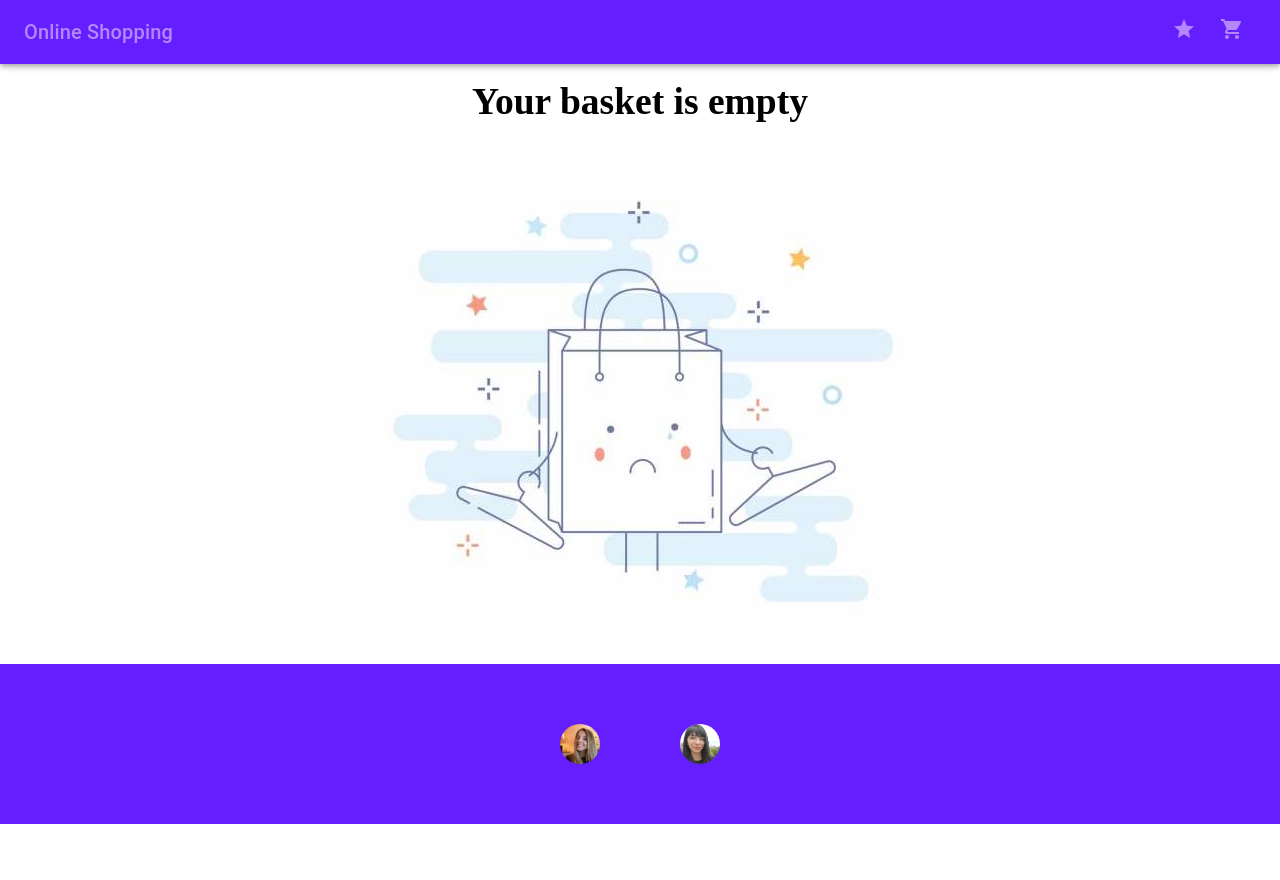
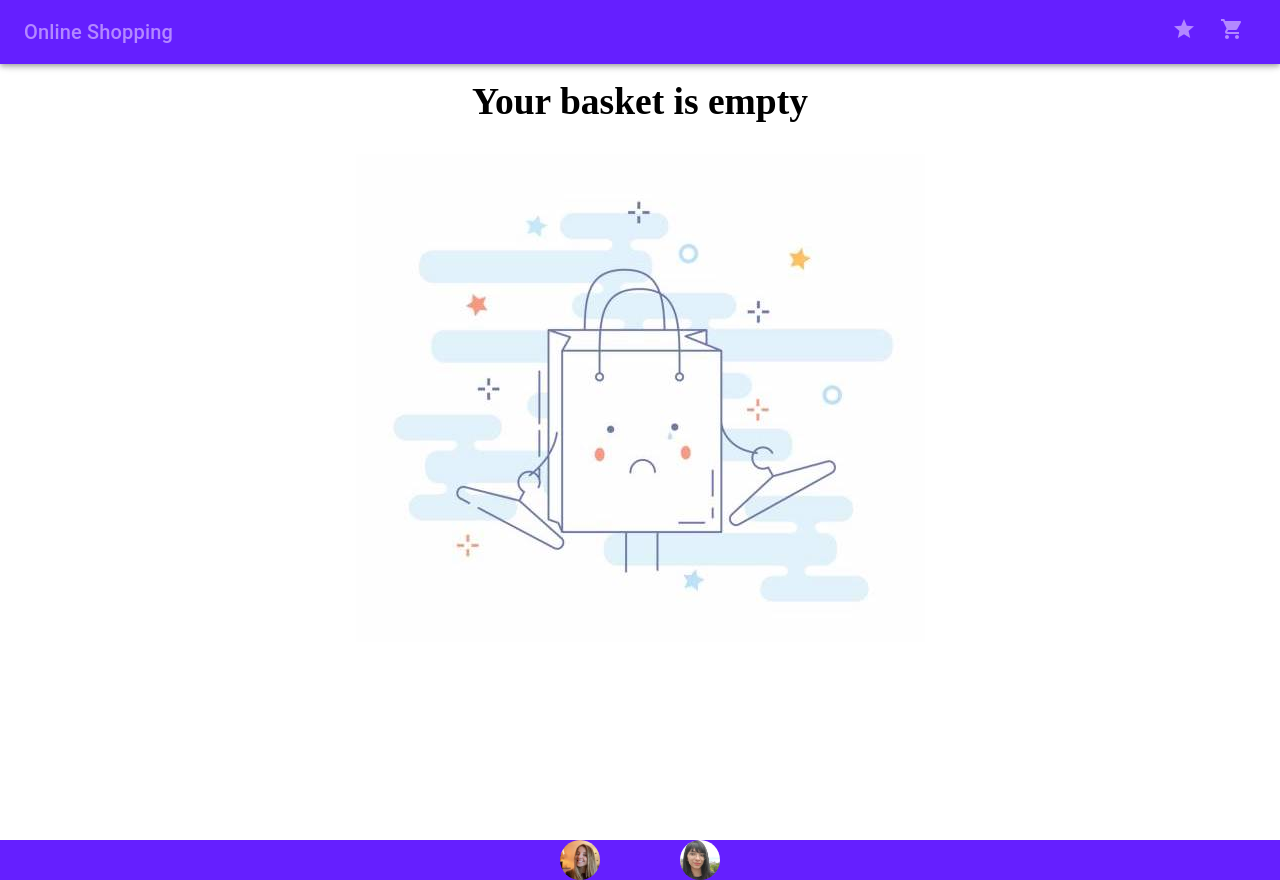
Before and after one commit to TamirisCss/react-online-shopping, a React (Create React App) app: page /cart in a window 1280 px wide. Before the commit the page ends 824 px from the top, so only its background shows below. Built offline with nearby package versions, Linux system fonts and the light colour scheme.

Commit message:
set footer

```diff
--- a/src/components/Cart.jsx
+++ b/src/components/Cart.jsx
@@ -24,7 +24,6 @@ const Cart = () => {
     filterPrice();
     increase();
 
-
     return () => {};
   }, [cartItems]); // toda vez que o cart item mudar
 
@@ -37,7 +36,7 @@ const Cart = () => {
         </div>
       ) : (
         cartItems.map(({ id, title, image, price, category }, index) => (
-          <div style={{ padding: "2rem" }} key={id} className="smallCard">
+          <div style={{ padding: "6rem" }} key={id} className="smallCard">
             <Product
               index={index}
               id={id}
@@ -52,19 +51,19 @@ const Cart = () => {
       )}
 
       {cartItems.length > 0 && (
+        <div style={{}}>
           <div
             style={{
               display: "inline-block",
-            flexDirection: "wrap",
               padding: "20px",
               backgroundColor: "#651fff",
-
+              marginBottom:'6rem',
               borderRadius: "10px",
             }}
           >
             <Box
               sx={{
-              paddingTop: "80px",
+                padding: "80px",
                 height: "20rem",
                 width: "50rem",
                 borderRadius: "10px",
@@ -76,8 +75,9 @@ const Cart = () => {
               }}
             >
               <h1>{`Total items: ${quantityItems}`}</h1>
-            <h1>{`Total price: ${priceItem}`}</h1>
+              <h1>{`Total price: $${priceItem}`}</h1>
             </Box>
+          </div>
         </div>
       )}
     </div>
--- a/src/components/Footer.jsx
+++ b/src/components/Footer.jsx
@@ -5,23 +5,31 @@ import Stack from "@mui/material/Stack";
 
 import ariAvatar from "../images/ari-avatar.jpeg";
 import tamiAvatar from "../images/tami-avatar.jpg";
+import { height } from "@mui/system";
 
 const Footer = () => {
   return (
-    <div>
+    <div >
       <Box
         sx={{
+          display: 'flex',
+          justifyContent:'center',
           bgcolor: "#651fff",
-          height: "20vh",
           width: "100%",
-          marginTop: "1rem",
-          display: "flex",
-          justifyContent: "center",
-          alignItems: "center",
+          position: "absolute",
+          bottom: "0",
+
+          width: "100%",
+          height: 'auto',
+
         }}
       >
-        <Stack direction="row" spacing={10}>
-          <Avatar alt="Ariane Cretani" src={ariAvatar} />
+        <Stack
+
+          direction="row"
+          spacing={10}
+        >
+          <Avatar  alt="Ariane Cretani" src={ariAvatar} />
           <Avatar alt="Ariane Cretani" src={tamiAvatar} />
         </Stack>
       </Box>
--- a/src/components/Product.jsx
+++ b/src/components/Product.jsx
@@ -79,7 +79,7 @@ const Product = (
               </div>
 
               <h6>{title}</h6>
-              <h6>{`Price: ${price}`}</h6>
+              <h6>{`Price: $${price}`}</h6>
               <h6>{`Category: ${category}`}</h6>
             </div>
             <Link to={`/productDetails/${id}`}>
--- a/src/style.css/index.css
+++ b/src/style.css/index.css
@@ -3,6 +3,8 @@ body {
   font: optional;
   font-size: 25px;
   align-items: baseline;
+  position: relative;
+  min-height: 100vh;
 }
 
 code {
```
Lines whose indentation alone changed are shown as unchanged.
